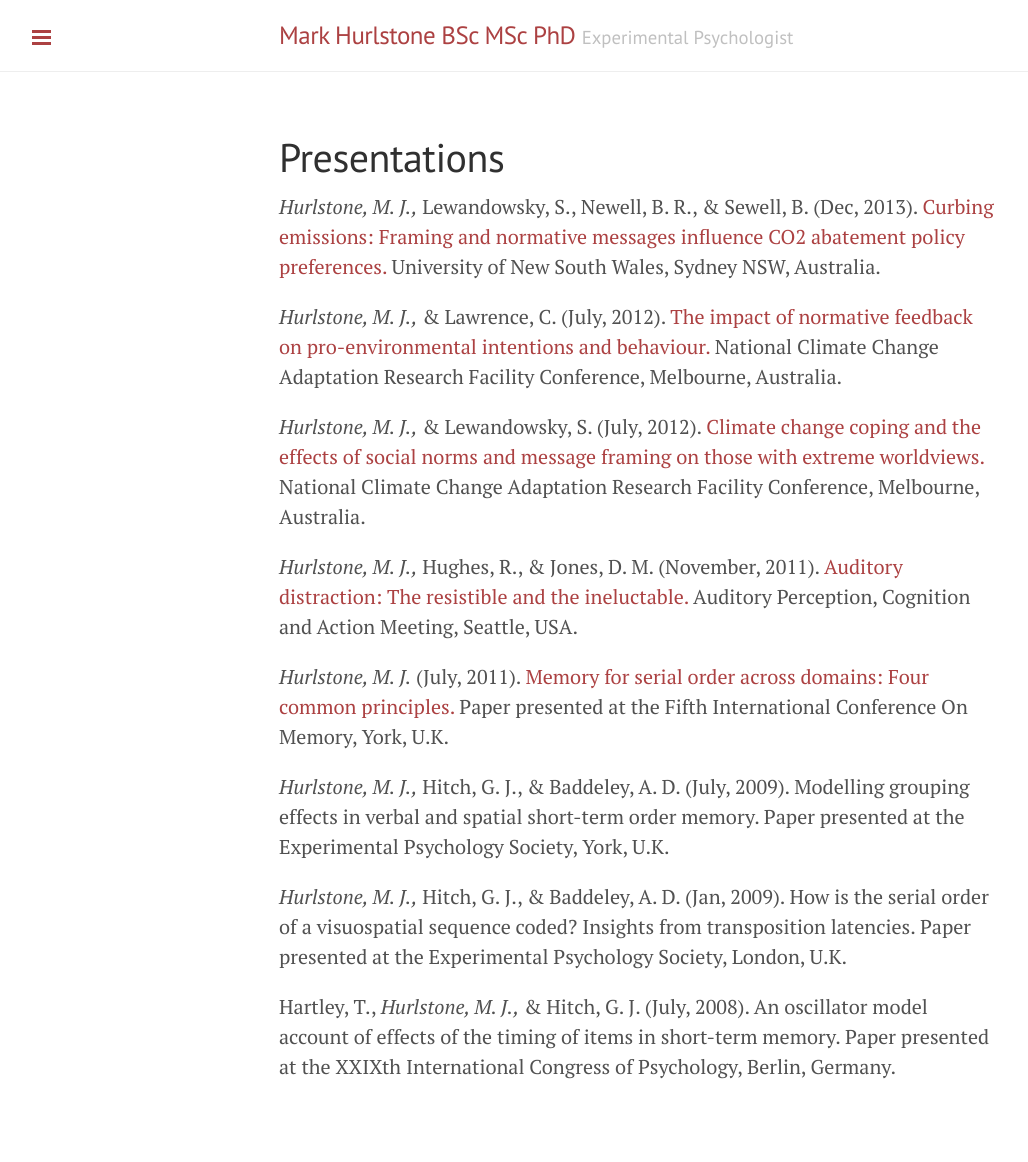
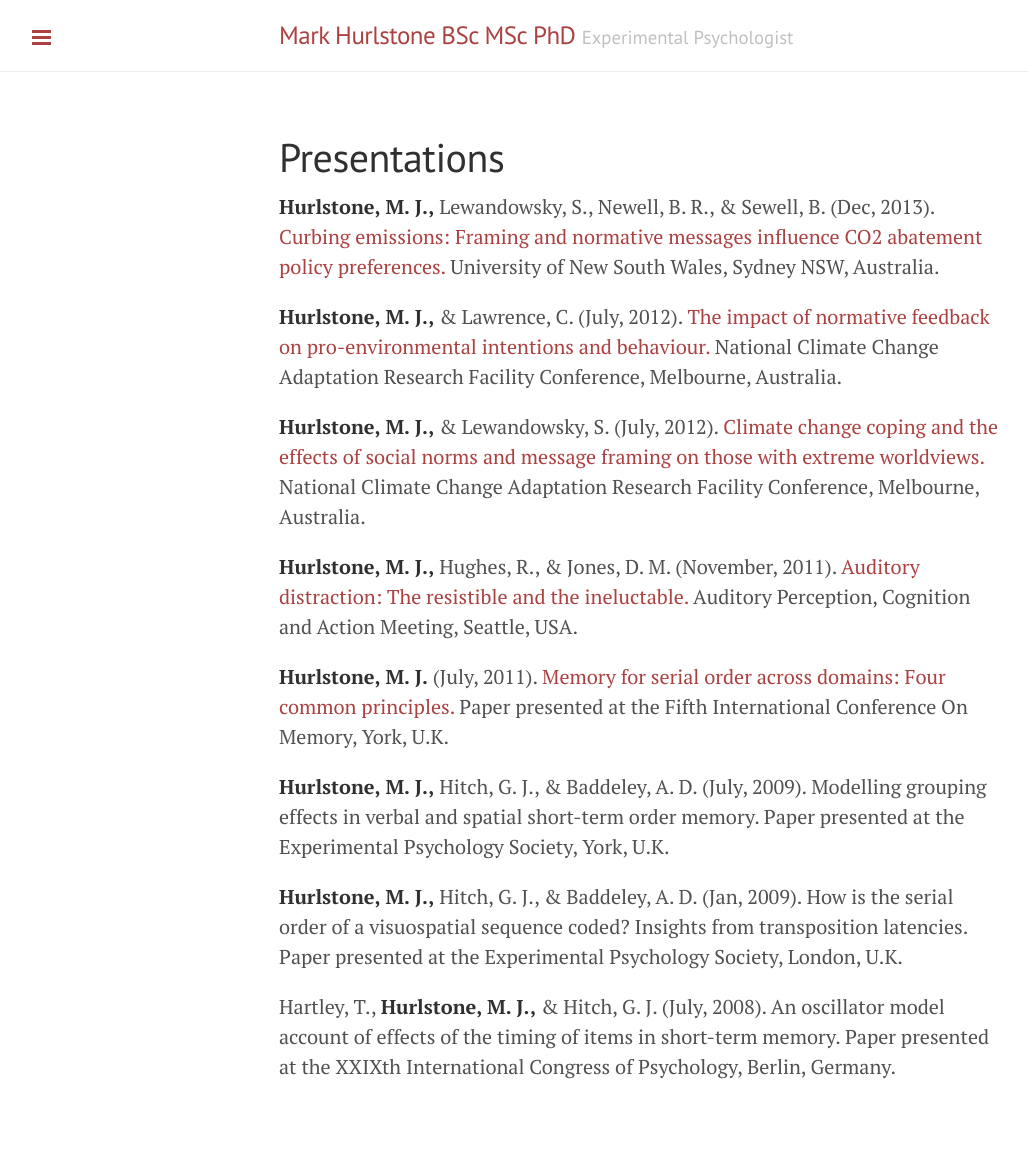
Before and after one commit to mjh508/mark-hurlstone.github.io, a Jekyll site: the page built from presentations.md, in a window 1280 px wide. Shown: the whole page, without its empty margins (1-1029 px from the left). Built offline with Jekyll 4.4.1, drawn with Linux system fonts in a browser that asks for light colours; Markdown is read by kramdown in place of the engine named in the settings.

```diff
--- a/presentations.md
+++ b/presentations.md
@@ -3,18 +3,18 @@ layout: page
 title: Presentations
 ---
 
-*Hurlstone, M. J.,* Lewandowsky, S., Newell, B. R., & Sewell, B. (Dec, 2013). [Curbing emissions: Framing and normative messages influence CO2 abatement policy preferences.](/HLNS.13.NSW.pdf) University of New South Wales, Sydney NSW, Australia.
+**Hurlstone, M. J.,** Lewandowsky, S., Newell, B. R., & Sewell, B. (Dec, 2013). [Curbing emissions: Framing and normative messages influence CO2 abatement policy preferences.](/HLNS.13.NSW.pdf) University of New South Wales, Sydney NSW, Australia.
 
-*Hurlstone, M. J.,* & Lawrence, C. (July, 2012). [The impact of normative feedback on pro-environmental intentions and behaviour.](/HLaw.12.NCCARF.pdf) National Climate Change Adaptation Research Facility Conference, Melbourne, Australia.
+**Hurlstone, M. J.,** & Lawrence, C. (July, 2012). [The impact of normative feedback on pro-environmental intentions and behaviour.](/HLaw.12.NCCARF.pdf) National Climate Change Adaptation Research Facility Conference, Melbourne, Australia.
 
-*Hurlstone, M. J.,* & Lewandowsky, S. (July, 2012). [Climate change coping and the effects of social norms and message framing on those with extreme worldviews.](/HLew.12.NCCARF.pdf) National Climate Change Adaptation Research Facility Conference, Melbourne, Australia.
+**Hurlstone, M. J.,** & Lewandowsky, S. (July, 2012). [Climate change coping and the effects of social norms and message framing on those with extreme worldviews.](/HLew.12.NCCARF.pdf) National Climate Change Adaptation Research Facility Conference, Melbourne, Australia.
 
-*Hurlstone, M. J.,* Hughes, R., & Jones, D. M. (November, 2011). [Auditory distraction: The resistible and the ineluctable.](/HHJ.11.APCAM.pdf) Auditory Perception, Cognition and Action Meeting, Seattle, USA.
+**Hurlstone, M. J.,** Hughes, R., & Jones, D. M. (November, 2011). [Auditory distraction: The resistible and the ineluctable.](/HHJ.11.APCAM.pdf) Auditory Perception, Cognition and Action Meeting, Seattle, USA.
 
-*Hurlstone, M. J.* (July, 2011). [Memory for serial order across domains: Four common principles.](/H.11.ICOM.pdf) Paper presented at the Fifth International Conference On Memory, York, U.K.
+**Hurlstone, M. J.** (July, 2011). [Memory for serial order across domains: Four common principles.](/H.11.ICOM.pdf) Paper presented at the Fifth International Conference On Memory, York, U.K.
 
-*Hurlstone, M. J.,* Hitch, G. J., & Baddeley, A. D. (July, 2009). Modelling grouping effects in verbal and spatial short-term order memory. Paper presented at the Experimental Psychology Society, York, U.K.
+**Hurlstone, M. J.,** Hitch, G. J., & Baddeley, A. D. (July, 2009). Modelling grouping effects in verbal and spatial short-term order memory. Paper presented at the Experimental Psychology Society, York, U.K.
 
-*Hurlstone, M. J.,* Hitch, G. J., & Baddeley, A. D. (Jan, 2009). How is the serial order of a visuospatial sequence coded? Insights from transposition latencies. Paper presented at the Experimental Psychology Society, London, U.K.
+**Hurlstone, M. J.,** Hitch, G. J., & Baddeley, A. D. (Jan, 2009). How is the serial order of a visuospatial sequence coded? Insights from transposition latencies. Paper presented at the Experimental Psychology Society, London, U.K.
 
-Hartley, T., *Hurlstone, M. J.,* & Hitch, G. J. (July, 2008). An oscillator model account of effects of the timing of items in short-term memory. Paper presented at the XXIXth International Congress of Psychology, Berlin, Germany.
+Hartley, T., **Hurlstone, M. J.,** & Hitch, G. J. (July, 2008). An oscillator model account of effects of the timing of items in short-term memory. Paper presented at the XXIXth International Congress of Psychology, Berlin, Germany.
```
